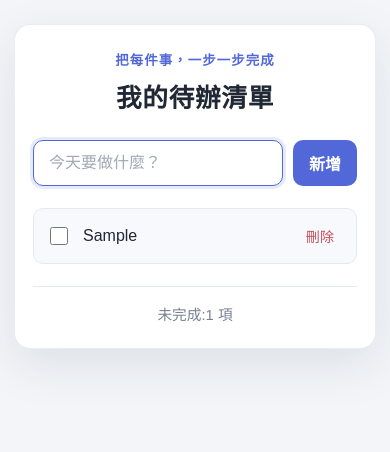
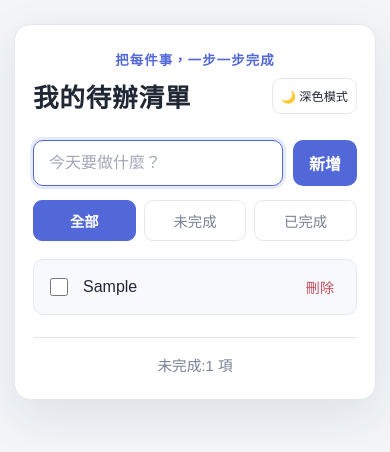
Before and after one commit to jefferytenet/jeffery, a plain HTML site: page index.html in a window 390 px wide. Both pictures are taken after typing "Sample" into the empty fields and a click on the button "新增". Drawn offline with Linux system fonts and the light colour scheme.

Commit message:
step 2: 加上深色模式與篩選,並練習還原

```diff
--- a/app.js
+++ b/app.js
@@ -1,13 +1,42 @@
 // 待辦清單使用原生 JavaScript，並以 localStorage 保存資料。
 const STORAGE_KEY = "todo-list-items";
+const THEME_STORAGE_KEY = "todo-list-theme";
+const THEME_QUERY = window.matchMedia("(prefers-color-scheme: dark)");
 
 const form = document.getElementById("todo-form");
 const input = document.getElementById("todo-input");
 const list = document.getElementById("todo-list");
 const emptyState = document.getElementById("empty-state");
 const remainingCount = document.getElementById("remaining-count");
+const themeToggle = document.getElementById("theme-toggle");
+const filterButtons = document.querySelectorAll(".filter-button");
 
 let todos = loadTodos();
+let activeFilter = "all";
+let themePreference = loadThemePreference();
+
+// 初次載入時依照手動選擇或作業系統偏好設定主題。
+function getCurrentTheme() {
+  return themePreference || (THEME_QUERY.matches ? "dark" : "light");
+}
+
+function applyTheme() {
+  const theme = getCurrentTheme();
+  document.documentElement.dataset.theme = theme;
+  themeToggle.textContent = theme === "dark" ? "☀️ 淺色模式" : "🌙 深色模式";
+  themeToggle.setAttribute("aria-pressed", String(theme === "dark"));
+}
+
+// 讀取使用者手動選擇的主題；沒有有效設定時跟隨系統。
+function loadThemePreference() {
+  try {
+    const saved = localStorage.getItem(THEME_STORAGE_KEY);
+    return saved === "light" || saved === "dark" ? saved : null;
+  } catch (error) {
+    console.warn("讀取主題設定失敗，將跟隨作業系統偏好。", error);
+    return null;
+  }
+}
 
 // 讀取並檢查已保存的資料，避免損壞的內容影響清單。
 function loadTodos() {
@@ -36,11 +65,23 @@ function saveTodos() {
   localStorage.setItem(STORAGE_KEY, JSON.stringify(todos));
 }
 
-// 根據資料更新清單、空狀態提示與未完成數量。
+// 根據篩選結果更新清單，未完成數量則始終使用完整資料計算。
 function render() {
   list.replaceChildren();
 
-  todos.forEach((todo) => {
+  const visibleTodos = todos.filter((todo) => {
+    if (activeFilter === "active") {
+      return !todo.completed;
+    }
+
+    if (activeFilter === "completed") {
+      return todo.completed;
+    }
+
+    return true;
+  });
+
+  visibleTodos.forEach((todo) => {
     const item = document.createElement("li");
     item.className = todo.completed ? "todo-item completed" : "todo-item";
     item.dataset.id = todo.id;
@@ -65,7 +106,22 @@ function render() {
     list.append(item);
   });
 
-  emptyState.hidden = todos.length > 0;
+  emptyState.hidden = visibleTodos.length > 0;
+  if (visibleTodos.length === 0) {
+    const emptyMessages = {
+      all: "還沒有任何待辦事項,新增一個吧!",
+      active: "目前沒有未完成的待辦事項。",
+      completed: "目前沒有已完成的待辦事項。",
+    };
+    emptyState.textContent = emptyMessages[activeFilter];
+  }
+
+  filterButtons.forEach((button) => {
+    const isActive = button.dataset.filter === activeFilter;
+    button.classList.toggle("active", isActive);
+    button.setAttribute("aria-pressed", String(isActive));
+  });
+
   remainingCount.textContent = `未完成:${todos.filter((todo) => !todo.completed).length} 項`;
 }
 
@@ -111,4 +167,30 @@ list.addEventListener("click", (event) => {
   render();
 });
 
+themeToggle.addEventListener("click", () => {
+  themePreference = getCurrentTheme() === "dark" ? "light" : "dark";
+  applyTheme();
+
+  try {
+    localStorage.setItem(THEME_STORAGE_KEY, themePreference);
+  } catch (error) {
+    console.error("儲存主題設定失敗，重新整理後可能無法保留選擇。", error);
+  }
+});
+
+// 在使用者尚未手動選擇主題時，即時跟隨作業系統偏好變化。
+THEME_QUERY.addEventListener("change", () => {
+  if (!themePreference) {
+    applyTheme();
+  }
+});
+
+filterButtons.forEach((button) => {
+  button.addEventListener("click", () => {
+    activeFilter = button.dataset.filter;
+    render();
+  });
+});
+
+applyTheme();
 render();
--- a/index.html
+++ b/index.html
@@ -11,7 +11,13 @@
   <main class="app">
     <header class="app-header">
       <p class="eyebrow">把每件事，一步一步完成</p>
-      <h1>我的待辦清單</h1>
+      <div class="title-row">
+        <span aria-hidden="true"></span>
+        <h1>我的待辦清單</h1>
+        <button id="theme-toggle" class="theme-toggle" type="button" aria-pressed="false">
+          🌙 深色模式
+        </button>
+      </div>
     </header>
 
     <!-- 新增待辦事項的表單 -->
@@ -28,6 +34,13 @@
       <button class="btn-add" type="submit">新增</button>
     </form>
 
+    <!-- 篩選目前要顯示的待辦事項 -->
+    <nav class="filter-bar" aria-label="待辦事項篩選">
+      <button class="filter-button active" type="button" data-filter="all" aria-pressed="true">全部</button>
+      <button class="filter-button" type="button" data-filter="active" aria-pressed="false">未完成</button>
+      <button class="filter-button" type="button" data-filter="completed" aria-pressed="false">已完成</button>
+    </nav>
+
     <!-- 待辦清單由 JavaScript 動態產生 -->
     <ul id="todo-list" class="todo-list" aria-live="polite"></ul>
     <p id="empty-state" class="empty-state" hidden>還沒有任何待辦事項,新增一個吧!</p>
--- a/styles.css
+++ b/styles.css
@@ -10,9 +10,35 @@
   --color-border: #e4e8ef;
   --color-accent: #5268d8;
   --color-accent-hover: #4055c2;
+  --color-on-accent: #ffffff;
   --color-danger: #c64e5b;
   --color-item: #f8f9fc;
   --shadow-card: 0 16px 48px rgba(34, 48, 82, 0.1);
+  --color-placeholder: #a0a8b5;
+  --color-accent-soft: rgba(82, 104, 216, 0.14);
+  --color-danger-soft: rgba(198, 78, 91, 0.1);
+}
+
+:root[data-theme="dark"] {
+  color-scheme: dark;
+  --color-page: #151a24;
+  --color-card: #202735;
+  --color-text: #edf1f8;
+  --color-muted: #a3aec0;
+  --color-border: #384354;
+  --color-accent: #94a4ff;
+  --color-accent-hover: #aab6ff;
+  --color-on-accent: #1b2230;
+  --color-danger: #ff8994;
+  --color-item: #272f3e;
+  --shadow-card: 0 16px 48px rgba(0, 0, 0, 0.28);
+  --color-placeholder: #9da8ba;
+  --color-accent-soft: rgba(148, 164, 255, 0.2);
+  --color-danger-soft: rgba(255, 137, 148, 0.14);
+}
+
+:root[data-theme="light"] {
+  color-scheme: light;
 }
 
 body {
@@ -32,7 +58,7 @@ body {
   max-width: 520px;
   padding: 32px;
   background: var(--color-card);
-  border: 1px solid rgba(228, 232, 239, 0.8);
+  border: 1px solid var(--color-border);
   border-radius: 20px;
   box-shadow: var(--shadow-card);
 }
@@ -56,10 +82,42 @@ h1 {
   letter-spacing: 0.03em;
 }
 
+.title-row {
+  display: grid;
+  grid-template-columns: minmax(0, 1fr) auto minmax(0, 1fr);
+  align-items: center;
+  gap: 8px;
+}
+
+.theme-toggle {
+  justify-self: end;
+  padding: 8px 10px;
+  border: 1px solid var(--color-border);
+  border-radius: 9px;
+  background: var(--color-card);
+  color: var(--color-text);
+  font: inherit;
+  font-size: 0.82rem;
+  white-space: nowrap;
+  cursor: pointer;
+}
+
+.theme-toggle:hover {
+  background: var(--color-item);
+}
+
+.theme-toggle:focus-visible,
+.filter-button:focus-visible,
+.btn-add:focus-visible,
+.btn-delete:focus-visible {
+  outline: 2px solid var(--color-accent);
+  outline-offset: 2px;
+}
+
 .todo-form {
   display: flex;
   gap: 10px;
-  margin-bottom: 22px;
+  margin-bottom: 14px;
 }
 
 .todo-input {
@@ -75,13 +133,13 @@ h1 {
 }
 
 .todo-input::placeholder {
-  color: #a0a8b5;
+  color: var(--color-placeholder);
 }
 
 .todo-input:focus-visible {
   border-color: var(--color-accent);
   outline: none;
-  box-shadow: 0 0 0 3px rgba(82, 104, 216, 0.14);
+  box-shadow: 0 0 0 3px var(--color-accent-soft);
 }
 
 .btn-add {
@@ -89,7 +147,7 @@ h1 {
   border: 0;
   border-radius: 10px;
   background: var(--color-accent);
-  color: #ffffff;
+  color: var(--color-on-accent);
   font: inherit;
   font-weight: 600;
   cursor: pointer;
@@ -102,6 +160,37 @@ h1 {
 
 .btn-add:active {
   transform: translateY(1px);
+}
+
+.filter-bar {
+  display: flex;
+  gap: 8px;
+  margin-bottom: 18px;
+}
+
+.filter-button {
+  flex: 1;
+  padding: 9px 10px;
+  border: 1px solid var(--color-border);
+  border-radius: 9px;
+  background: var(--color-card);
+  color: var(--color-muted);
+  font: inherit;
+  font-size: 0.9rem;
+  cursor: pointer;
+  transition: background-color 150ms ease, color 150ms ease, border-color 150ms ease;
+}
+
+.filter-button:hover {
+  background: var(--color-item);
+  color: var(--color-text);
+}
+
+.filter-button.active {
+  border-color: var(--color-accent);
+  background: var(--color-accent);
+  color: var(--color-on-accent);
+  font-weight: 600;
 }
 
 .todo-list {
@@ -156,7 +245,7 @@ h1 {
 }
 
 .btn-delete:hover {
-  background: rgba(198, 78, 91, 0.1);
+  background: var(--color-danger-soft);
 }
 
 .empty-state {
@@ -198,6 +287,23 @@ h1 {
   .btn-add {
     padding: 0 16px;
   }
+
+  .title-row {
+    grid-template-columns: minmax(0, 1fr) auto;
+  }
+
+  .title-row > span {
+    display: none;
+  }
+
+  .title-row h1 {
+    text-align: left;
+  }
+
+  .theme-toggle {
+    padding: 8px;
+    font-size: 0.76rem;
+  }
 }
 
 @media (prefers-reduced-motion: reduce) {
```
Also changed, not shown: 1 other file.
